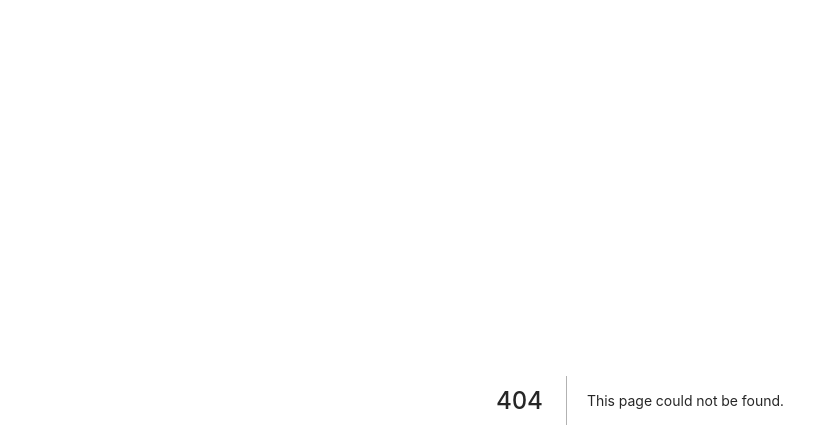
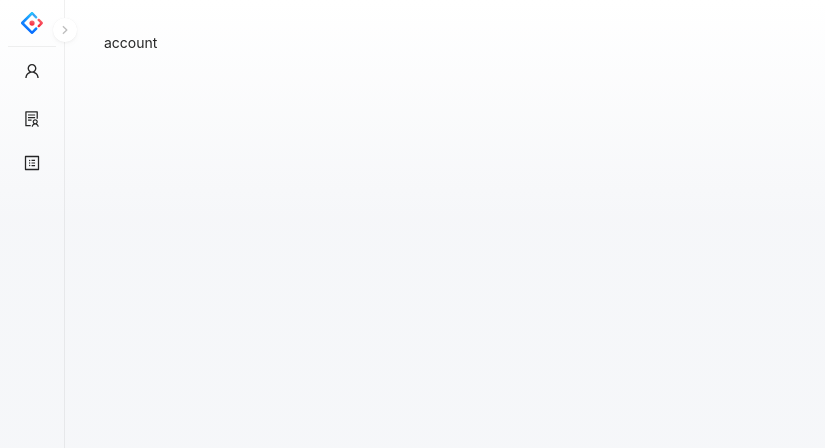
Before and after one commit to NyashaNziramasanga/lendmarket, a Next.js app: page /account in a window 1280 px wide. Before the commit this address had no page. Shown: the top 448 px of the page, without its empty margins (0-825 px from the left). Built offline with nearby package versions, Linux system fonts and the light colour scheme.

Commit message:
Create account.tsx

```diff
--- /dev/null
+++ b/pages/account.tsx
@@ -0,0 +1,5 @@
+import MainLayout from '../layouts/main';
+
+export default function Account() {
+  return <MainLayout>account</MainLayout>;
+}
```
